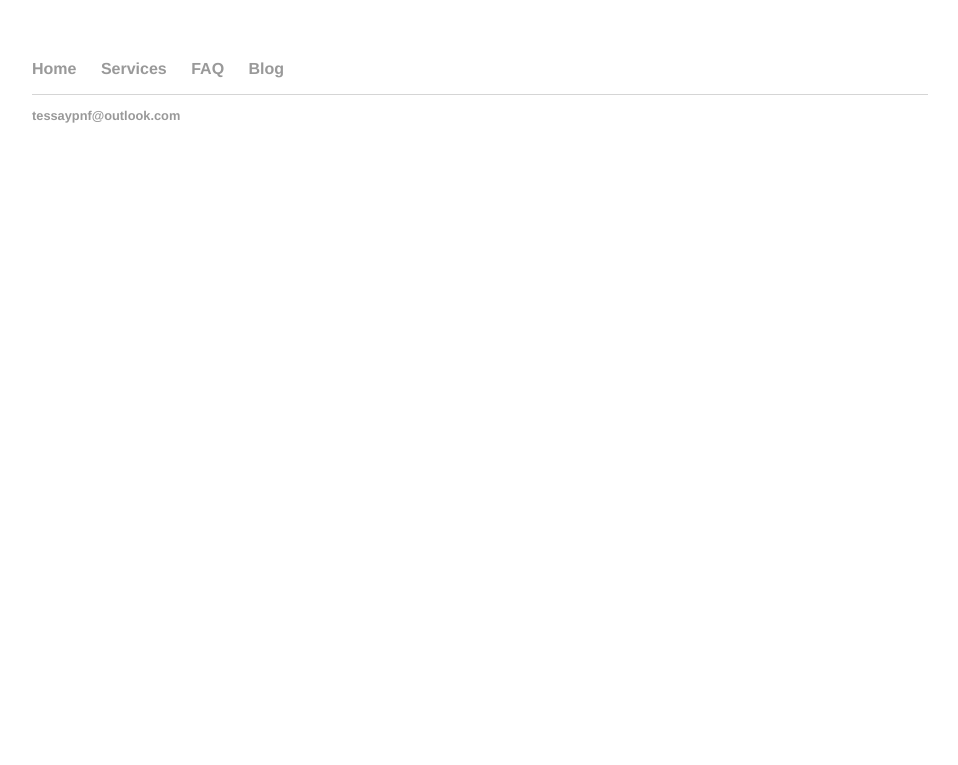
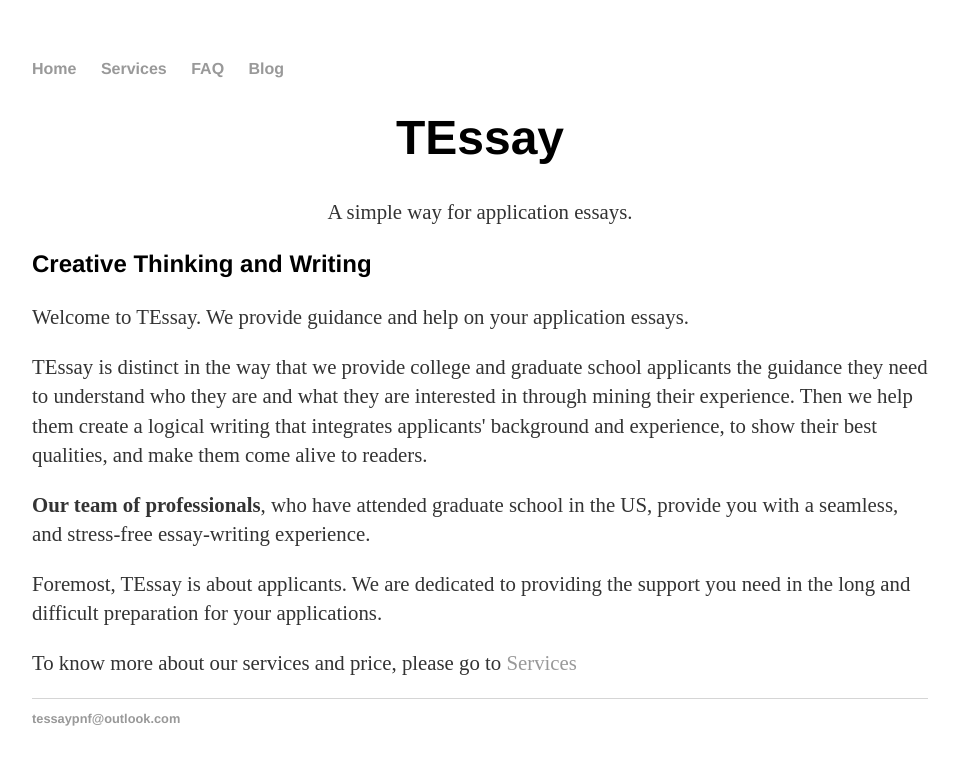
Before and after one commit to RagingTiger/PnFTech.github.io, a Jekyll site: the page built from index.html, in a window 1280 px wide. Shown: the top 765 px of the page, without its empty margins (160-1118 px from the left). Built offline with Jekyll 4.4.1, drawn with Linux system fonts in a browser that asks for light colours.

Commit message:
eidted default.html

```diff
--- a/_layouts/default.html
+++ b/_layouts/default.html
@@ -16,7 +16,7 @@
 			</nav>
 			<div class="container">
 
-				{% block content %}{% endblock %}
+			{{ content }}
 
 			</div><!-- /.container -->
 			<footer>
--- a/index.html
+++ b/index.html
@@ -2,7 +2,6 @@
 layout: default
 title: PnF
 ---
-{% block content %}
 <div class="blurb">
 	<h1>TEssay</h1>
 	<p>A simple way for application essays.</p>
@@ -30,5 +29,3 @@ title: PnF
 	<p>To know more about our services and price, please go to
 		<a href="/services">Services</a></p>
 </div>
-
-{% endblock content %}
--- a/services/index.html
+++ b/services/index.html
@@ -2,7 +2,7 @@
 layout: default
 title: PnF
 ---
-{% block content %}
+
 <div class="blurb">
 	<h1>Services</h1>
 </div><!-- /.blurb -->
@@ -59,4 +59,3 @@ title: PnF
 		<p>That’s it! In less than two weeks, you will have an application essay
 			that shows your excellency and uniqueness.</p>
 	</div>
-	{% endblock content %}
```
